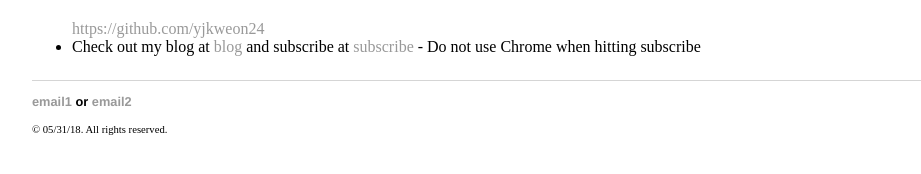
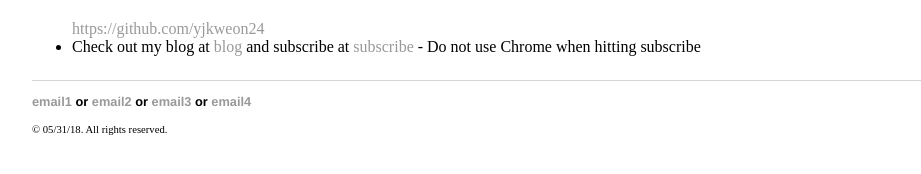
Before and after one commit to yjkweon24/yjkweon24.github.io, a Jekyll site: the page built from index.html, in a window 1280 px wide. Shown: the part 689-863 px from the top of the page, without its empty margins (160-1081 px from the left). Built offline with Jekyll 4.4.1, drawn with Linux system fonts in a browser that asks for light colours.

Commit message:
add extra emails on footnote

```diff
--- a/_layouts/default.html
+++ b/_layouts/default.html
@@ -28,7 +28,7 @@
 			</div><!-- /.container -->
 		      	<footer class="footer">
 				<ul>
-			  		<li><a href="mailto:yjkweon24@berkeley.edu">email1</a> or <a href="mailto:yong.kweon@mail.mcgill.ca">email2</a></li>
+			  		<li><a href="mailto:yjkweon24@berkeley.edu">email1</a> or <a href="mailto:yong.kweon@mail.mcgill.ca">email2</a> or <a href="mailto:yjkweon24@hanmail.net">email3</a> or <a href="mailto:yjkweon24@gmail.com">email4</a> </li>
 				</ul>
 				<small>
 			  		&copy; <time datetime="{{ site.time | date_to_xmlschema }}">{{ site.time | date: '%D' }}</time>. All rights reserved.
```
